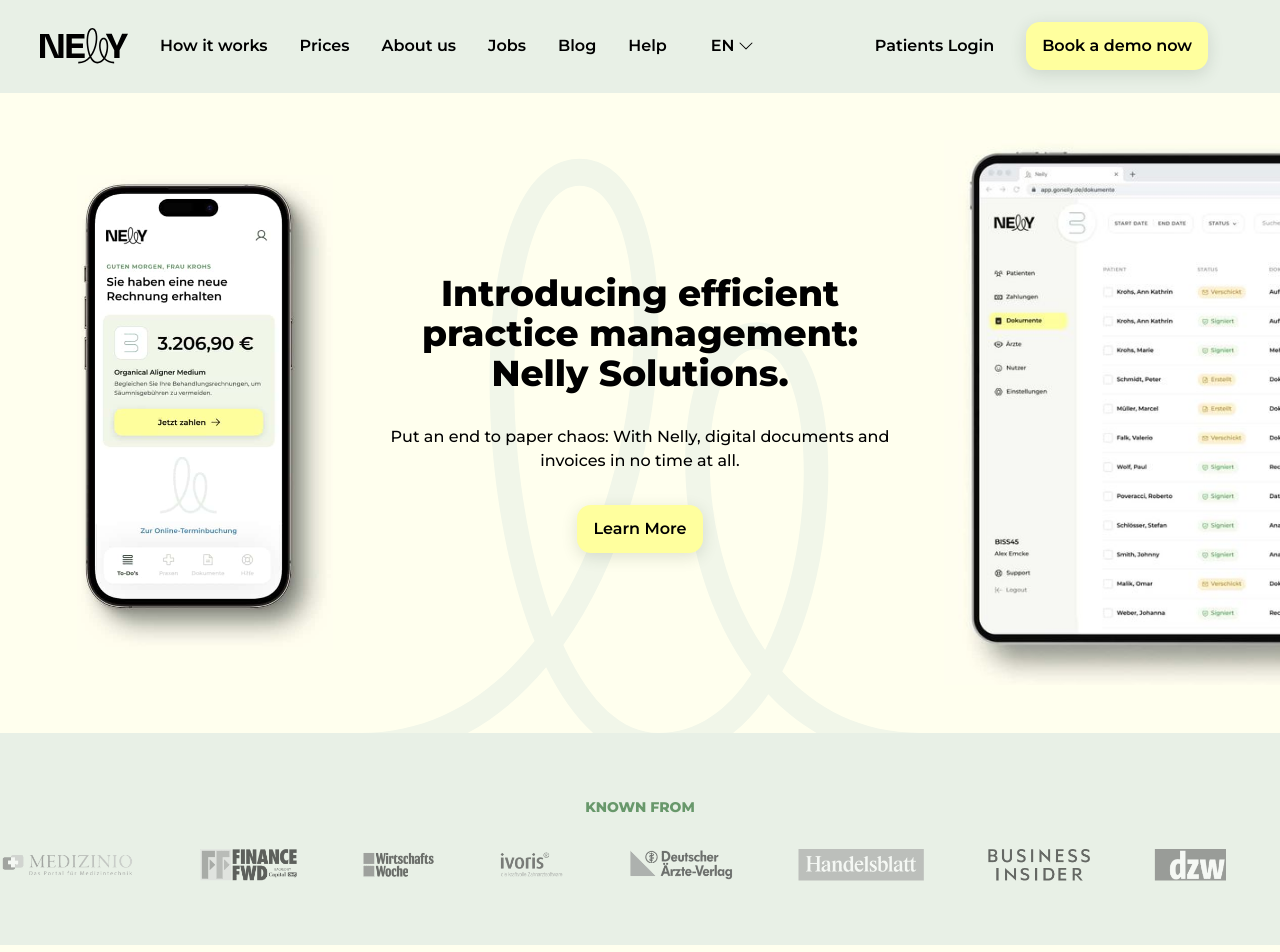
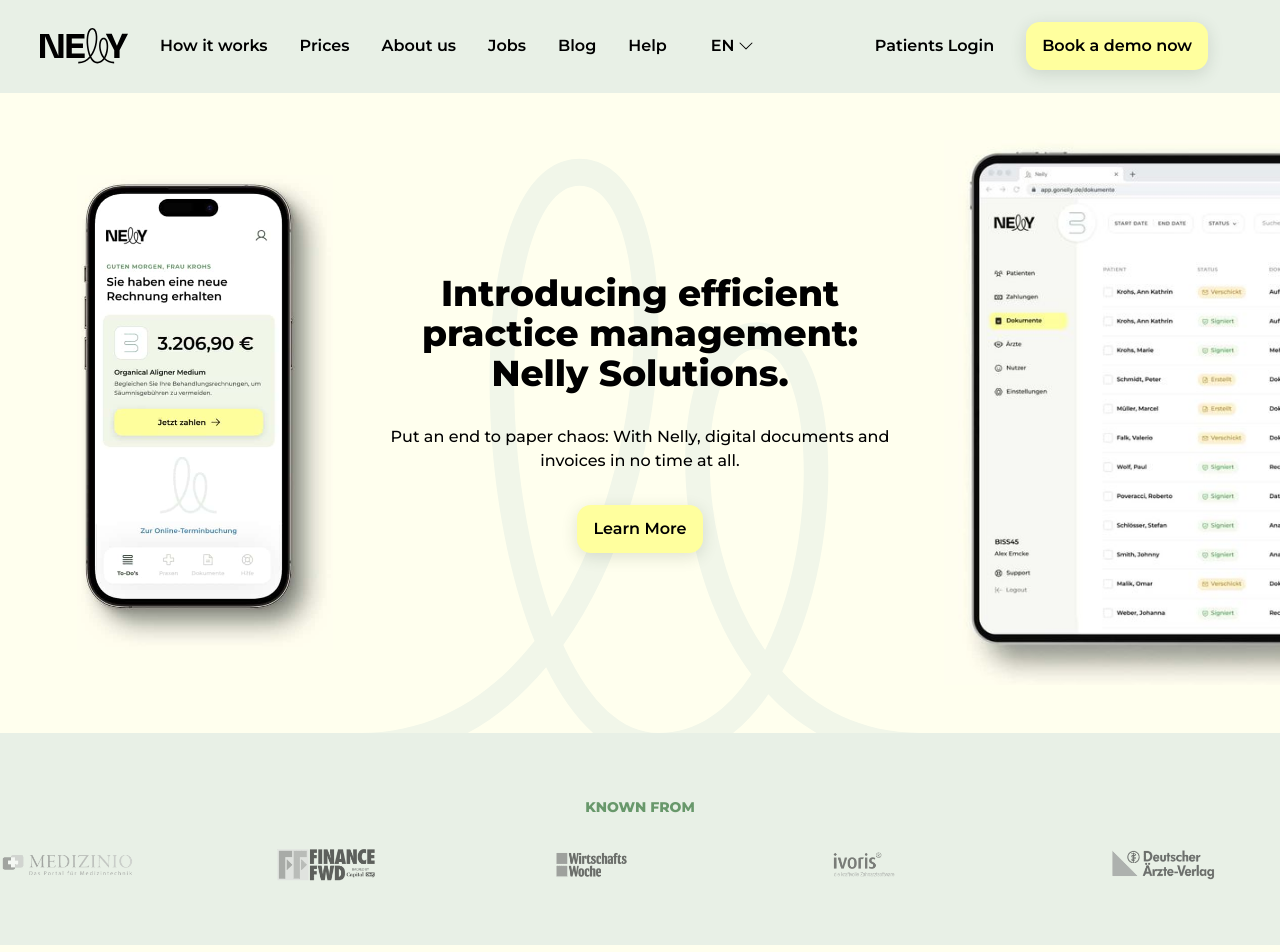
Before and after one commit to aavaldez64/get-nelly-app, a Next.js app: page /en in a window 1280 px wide. Shown: the top 952 px of the page. Built offline with nearby package versions, Linux system fonts and the light colour scheme.

Commit message:
animate Infinite Carousel

```diff
--- a/src/components/pages/homepage/Advantages.tsx
+++ b/src/components/pages/homepage/Advantages.tsx
@@ -1,5 +1,5 @@
 import { PropsWithDictionary } from "@/interfaces";
-import { AdvantagesObserver } from './faq/AdvantagesObserver';
+import { AdvantagesObserver } from './advantages/AdvantagesObserver';
 
 export const Advantages = ({dict}: PropsWithDictionary) => {
 
--- a/src/components/pages/homepage/KnownFrom.tsx
+++ b/src/components/pages/homepage/KnownFrom.tsx
@@ -1,29 +1,13 @@
-import Image from "next/image";
+import { PropsWithDictionary } from "@/interfaces"
 import { imageSourcesKnowFrom as imageSources } from "@/constants";
-import { PropsWithDictionary } from "@/interfaces"
+import { InfiniteCarousel } from "./infiniteCarousel/InfiniteCarousel"
 
 export const KnownFrom = ({dict}: PropsWithDictionary) => {
   return (
     <section className="flex flex-col bg-[#E8F0E6] py-16">
       <h2 className="uppercase text-center mb-8 text-[#68986b] font-extrabold text-sm">{ dict?.knownFrom || "" }</h2>
-      <article className="w-full overflow-x-hidden">
-        <ul className="flex gap-16 w-max">
-          {
-            imageSources.map((image, index) => (
-              <li key={index}>
-                <Image
-                  src={`/assets/known-from/${image.src}`}
-                  alt={image.alt}
-                  width={100}
-                  height={40}
-                  // className="w-fit h-[2rem]"
-                  className="w-auto h-[2rem]"
-                />
-              </li>
-            ))
-          }
-          <li></li>
-        </ul>
+      <article className="w-full">
+        <InfiniteCarousel items={ imageSources }/>
       </article>
 
     </section>
--- /dev/null
+++ b/src/components/pages/homepage/infiniteCarousel/InfiniteCarousel.tsx
@@ -0,0 +1,62 @@
+"use client"
+import style from "@/styles/utils/infinite-carousel.module.css"
+import Image from "next/image";
+import { useEffect, useRef, useState } from "react";
+
+interface Props {
+    items: {
+        src: string;
+        alt: string;
+    }[];
+}
+export const InfiniteCarousel = ({items}: Props) => {
+
+    const [position, setPosition] = useState(0);
+    const carouselRef = useRef(null);
+
+    const handleScroll = () => {
+
+        const container = carouselRef.current as unknown as HTMLElement;
+        setPosition(position => {
+        if(position >= items.length - 6) {
+            // Volver al inicio
+            return 0;
+        } else {
+            return position + 1;
+        }
+        });
+
+        container.scrollLeft = 0
+
+    }
+
+    useEffect(() => {
+        const container = carouselRef.current as unknown as HTMLElement;
+        container.scrollTo({
+            left: container.scrollWidth,
+            behavior: 'instant',
+    })
+        handleScroll();
+    }, [])
+
+
+  return (
+    <ul ref={carouselRef} onScroll={handleScroll} className={ style.carousel }>
+        {
+        items.map((image, index) => (
+            <li key={index}>
+                <Image
+                    src={`/assets/known-from/${image.src}`}
+                    alt={image.alt}
+                    width={100}
+                    height={40}
+                    // className="w-fit h-[2rem]"
+                    className="w-auto h-[2rem]"
+                />
+            </li>
+        ))
+        }
+        <li></li>
+    </ul>
+  )
+}
--- /dev/null
+++ b/src/styles/utils/infinite-carousel.module.css
@@ -0,0 +1,15 @@
+
+.carousel {
+    scroll-behavior: smooth;
+    @apply flex gap-16 w-full overflow-x-auto;
+}
+.carousel::-webkit-scrollbar {
+    /* -webkit-appearance: none; */
+    height: 0;
+}
+.carousel::-webkit-scrollbar-button:increment,.carousel::-webkit-scrollbar-button {
+    /* display: none; */
+}
+.carousel li {
+    flex: 0 0 16.66%;
+}
```
Also changed, not shown: src/components/pages/homepage/advantages/AdvantagesObserver.tsx (renamed from src/components/pages/homepage/faq/AdvantagesObserver.tsx).
